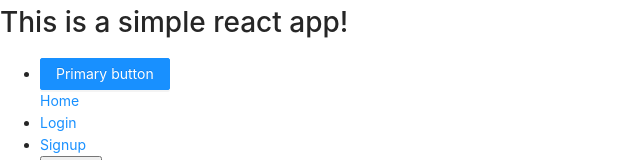
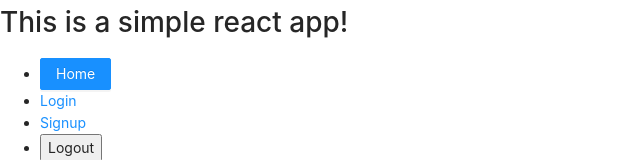
Before and after one commit to OnyJ/PetitBacAppReact, a React (Create React App) app: page / in a window 1280 px wide. Shown: the top 160 px of the page, without its empty margins (0-640 px from the left). Built offline with nearby package versions, Linux system fonts and the light colour scheme; no server answers.

Commit message:
delete extra btn

```diff
--- a/src/application/components/Navbar.jsx
+++ b/src/application/components/Navbar.jsx
@@ -16,9 +16,8 @@ const Navbar = () => {
     <ul>
       <li>
       <div className="App">
-        <Button type="primary"><Link to="/">Primary button</Link></Button>
+        <Button type="primary"><Link to="/">Home</Link></Button>
       </div>
-        <Link to="/">Home</Link>
       </li>
       <li>
         <Link to="/login">Login</Link>
```
